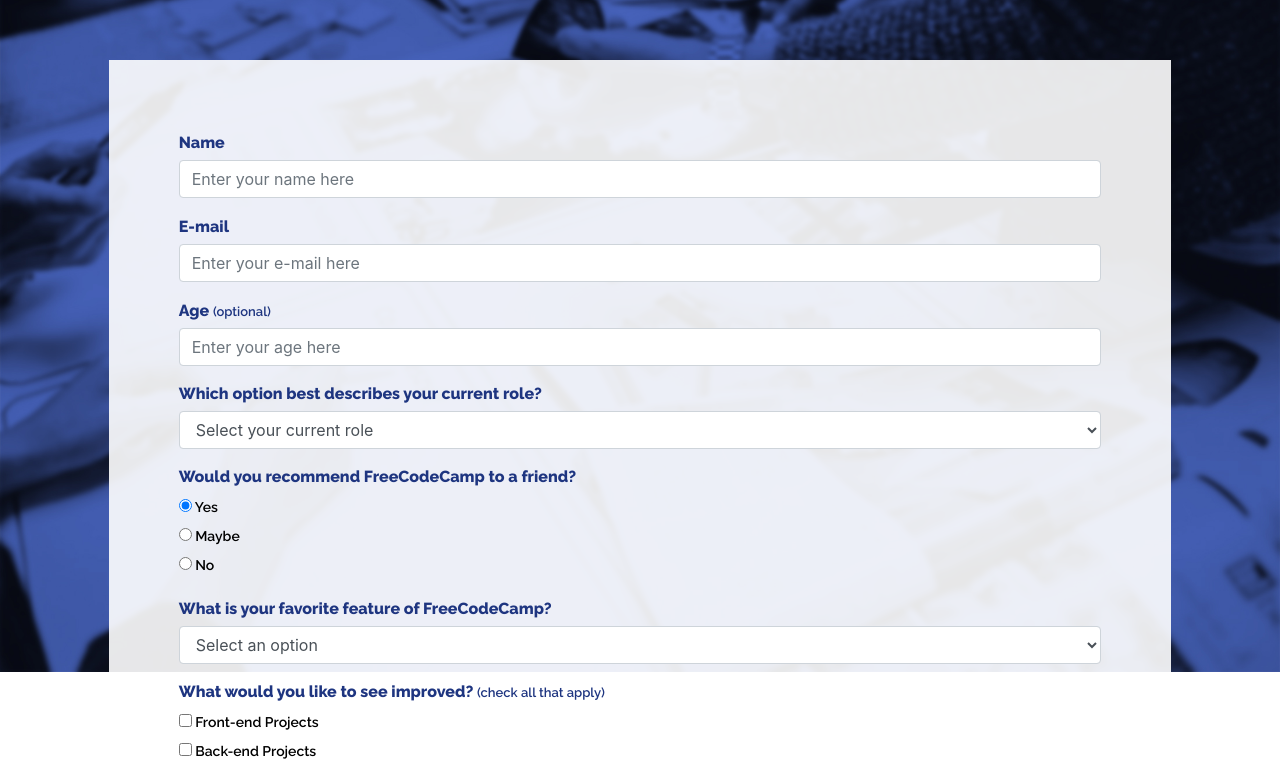
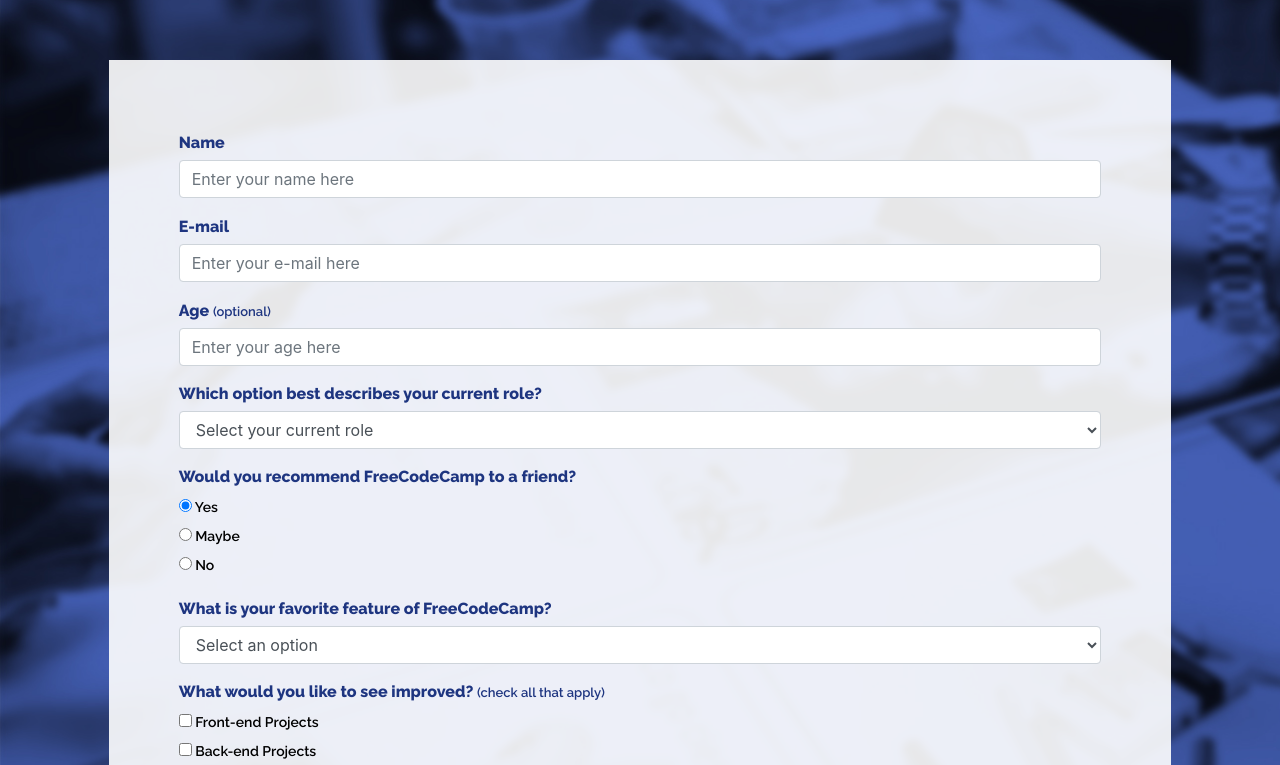
Before and after one commit to marianadacunha/simple-survey-form, a plain HTML site: page index.html in a window 1280 px wide. Shown: the part 182-947 px from the top of the page. Drawn offline with nearby package versions, Linux system fonts and the light colour scheme.

Commit message:
edit max width height

```diff
--- a/src/main.css
+++ b/src/main.css
@@ -1,10 +1,11 @@
 @import url('https://fonts.googleapis.com/css2?family=Raleway:wght@400;500;600;700;800;900&display=swap');
 
 body {
+    display: block;
     background-image: url("../img/bg.jpg");
-    background-size: contain;
+    background-size: cover;
     background-repeat: no-repeat;
-    max-width: 100vw;
+    min-height: 100vh;
 }
 
 #title {
```
